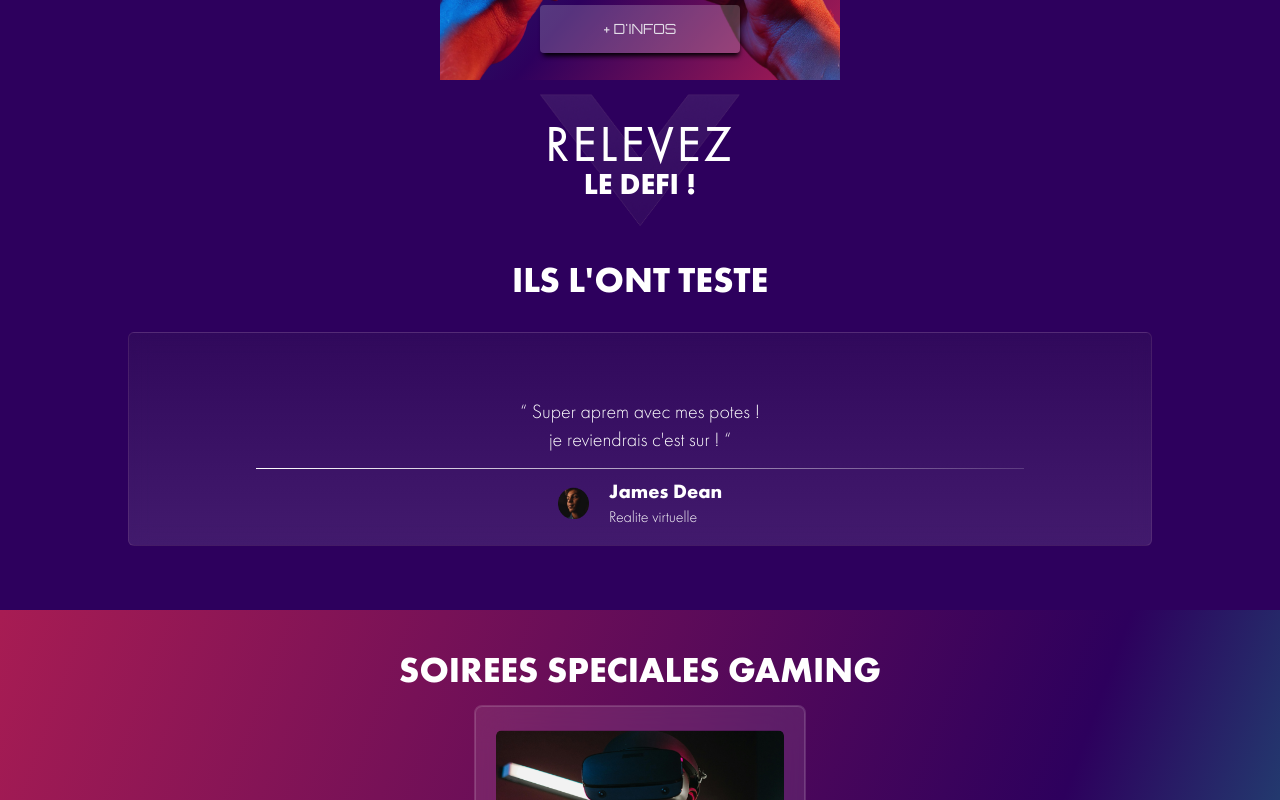
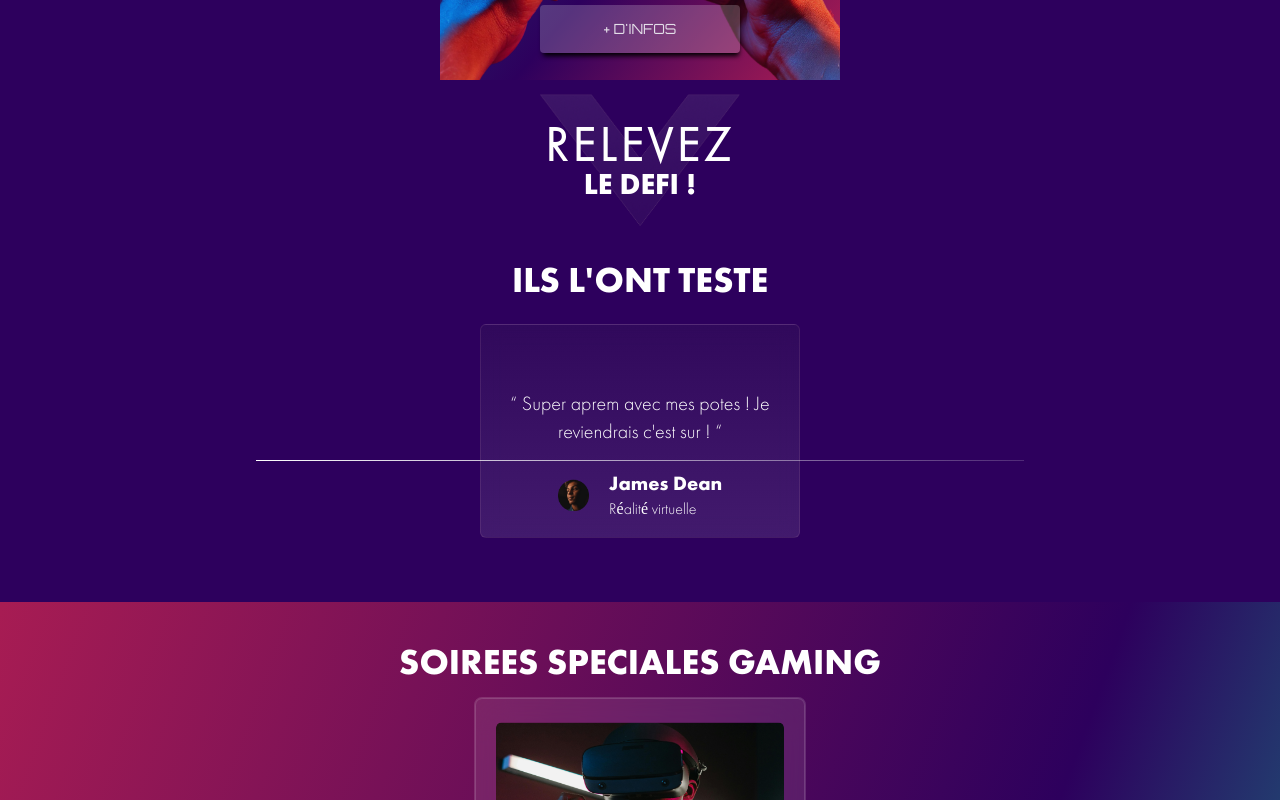
Before and after one commit to navalnorth/pexingbar, a Vue app: page / in a window 1280 px wide. Shown: the part 1944-2744 px from the top of the page. Built offline with nearby package versions, Linux system fonts and the light colour scheme; some icons are missing.

Commit message:
add carrouselle avis

```diff
--- a/src/components/avis.vue
+++ b/src/components/avis.vue
@@ -1,8 +1,7 @@
 <template>
-    <div class="flex flex-col items-center ">
-        <div class="imagev ">
-            <!-- <img class="h-44 opacity-70 m-4  " src="./../assets/img/v.png" alt=""> -->
-            <p class="font2  text-center text-white text-5xl  tracking-widest leading-none font-bold">
+    <div class="flex flex-col items-center">
+        <div class="imagev">
+            <p class="font2 text-center text-white text-5xl tracking-widest leading-none font-bold">
                 RELEVEZ
             </p>
             <p class="font text-center text-white text-3xl leading-none font-bold">
@@ -12,41 +11,106 @@
         <div>
             <p class="font text-center text-white text-4xl">ILS L'ONT TESTE</p>
         </div>
-        <div class="h-auto flex flex-col items-center w-4/5 card p-2 my-8 mb-16 rounded-md">
+
+        <!-- Carousel Wrapper -->
+        <div class="carousel-container" @touchstart="handleTouchStart" @touchmove="handleTouchMove"
+            @touchend="handleTouchEnd">
+            <!-- Carousel Track (slides are within this track) -->
+            <div class="carousel-track" :style="{ transform: `translateX(-${currentIndex * 100}%)` }">
+                <!-- Each Review (Avis) Card -->
+                <div class="carousel-slide" v-for="(avis, index) in avisList" :key="index">
+                    <div class="h-auto flex flex-col items-center  w-80 card mt-6 p-2 m-auto mb-16 rounded-md">
                         <div class="flex text-white m-5">
-                <AnFilledStar/><AnFilledStar/><AnFilledStar/><AnFilledStar/><AnFilledStar/>
+                            <AnFilledStar />
+                            <AnFilledStar />
+                            <AnFilledStar />
+                            <AnFilledStar />
+                            <AnFilledStar />
                         </div>
                         <p class="text-white font2 text-center text-xl">
-                “ Super aprem avec mes potes ! <br>je reviendrais c'est sur ! “
+                            “ {{ avis.text }} “
                         </p>
-            <hr class="hr">
-            </hr>
+                        <hr class="hr" />
                         <div class="flex text-white gap-5 p-2 items-center">
-                <img class="h-8" src="./../assets/img/avish.png" alt="">
-                <div class=" ">
-                    <p class="font text-xl">James Dean</p>
-                    <p class="font2">Realite virtuelle</p>
-                </div>
-
+                            <img class="h-8" src="./../assets/img/avish.png" alt="" />
+                            <div>
+                                <p class="font text-xl">{{ avis.name }}</p>
+                                <p class="font2">{{ avis.type }}</p>
                             </div>
                         </div>
-
+                    </div>
+                </div>
+            </div>
+        </div>
     </div>
 </template>
 
 <script setup>
+import { ref } from 'vue';
 import { AnFilledStar } from '@kalimahapps/vue-icons';
+
+// List of reviews (avis)
+const avisList = ref([
+    {
+        text: "Super aprem avec mes potes ! Je reviendrais c'est sur !",
+        name: "James Dean",
+        type: "Réalité virtuelle",
+        image: "./../assets/img/avish.png"
+    },
+    {
+        text: "Incroyable experience ! Les effets sont bluffants !",
+        name: "Marie Curie",
+        type: "Realite augmentee",
+        image: "./../assets/img/avish.png"
+    },
+    {
+        text: "Une immersion totale, je recommande à 100% !",
+        name: "Albert Einstein",
+        type: "Simulation",
+        image: "./../assets/img/avish.png"
+    }
+]);
+
+// Carousel Logic
+const currentIndex = ref(0);
+let startX = 0;
+let endX = 0;
+
+function handleTouchStart(event) {
+    startX = event.touches[0].clientX;
+}
+
+function handleTouchMove(event) {
+    endX = event.touches[0].clientX;
+}
+
+function handleTouchEnd() {
+    const swipeDistance = startX - endX;
+    const threshold = 50; // Minimum swipe distance to trigger slide change
+
+    if (swipeDistance > threshold) {
+        // Swipe left (Next slide)
+        currentIndex.value = (currentIndex.value + 1) % avisList.value.length;
+    } else if (swipeDistance < -threshold) {
+        // Swipe right (Previous slide)
+        currentIndex.value = (currentIndex.value - 1 + avisList.value.length) % avisList.value.length;
+    }
+}
 </script>
+
 <style scoped>
+/* Typography styles */
 .font {
     font-family: var(--futuraBold);
 }
+
 .font2 {
     font-family: var(--futura);
 }
-.card{
-    background: linear-gradient(0deg, rgba(255, 255, 255, 0.1) 0%, rgb(0, 0, 0, 0.1) 150% );
-    border: 1px solid rgb(255, 192, 203,0.1);
+
+.card {
+    background: linear-gradient(0deg, rgba(255, 255, 255, 0.1) 0%, rgb(0, 0, 0, 0.1) 150%);
+    border: 1px solid rgba(255, 192, 203, 0.1);
     backdrop-filter: blur(10px);
 }
 
@@ -68,4 +132,21 @@ import { AnFilledStar } from '@kalimahapps/vue-icons';
     width: 200px;
     align-content: center;
 }
+
+/* Carousel Styles */
+.carousel-container {
+    width: 100%;
+    overflow: hidden;
+    position: relative;
+}
+
+.carousel-track {
+    display: flex;
+    transition: transform 0.3s ease-in-out;
+}
+
+.carousel-slide {
+    min-width: 100%;
+    flex-shrink: 0;
+}
 </style>
```
Lines whose indentation alone changed are shown as unchanged.
